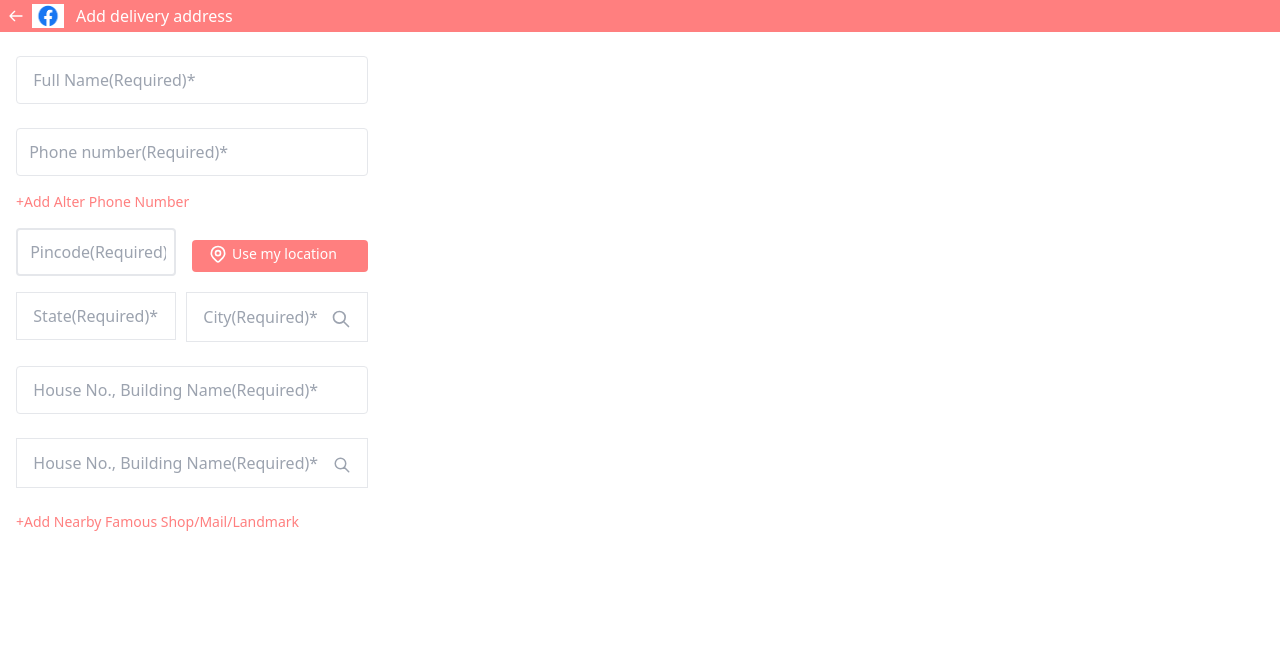
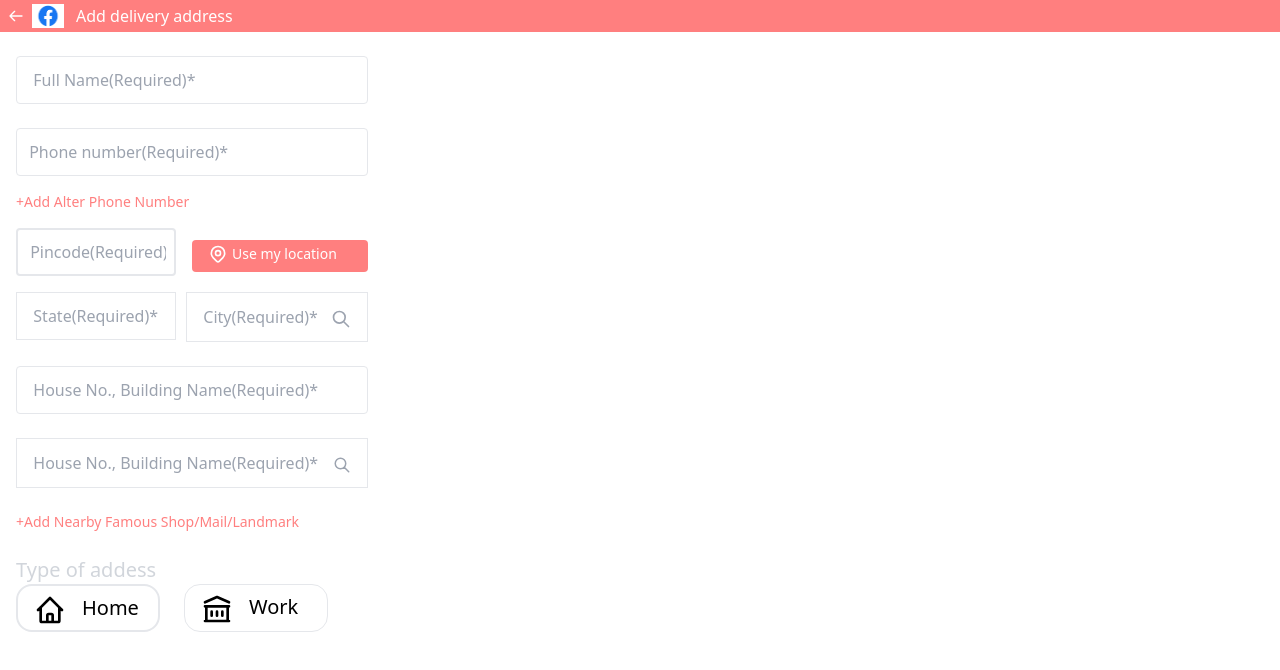
Before and after one commit to 48Squares/webmeds-frontend, a Next.js app: page /address_delivery in a window 1280 px wide. Shown: the top 670 px of the page. Built offline with nearby package versions, Linux system fonts and the light colour scheme.

Commit message:
add_address_delivery

```diff
--- a/pages/address_delivery.js
+++ b/pages/address_delivery.js
@@ -64,6 +64,38 @@ export default function Home() {
         <div className="mt-6">
           <p className="text-regal-blue text-sm">+Add Nearby Famous Shop/Mail/Landmark</p>
         </div>
+        <div className="mt-6">
+          <label className="text-gray-300 text-xl">Type of addess</label>
+        </div>
+
+
+
+        <div className="flex">
+          <div className="  h-12 w-36   flex">
+
+            <button className="text-xl flex border-2 rounded-2xl w-full focus:outline-none">
+              <svg xmlns="http://www.w3.org/2000/svg" className="h-8 w-8 mx-4 mt-2" fill="none" viewBox="0 0 24 24" stroke="currentColor">
+                <path strokeLinecap="round" strokeLinejoin="round" strokeWidth={2} d="M3 12l2-2m0 0l7-7 7 7M5 10v10a1 1 0 001 1h3m10-11l2 2m-2-2v10a1 1 0 01-1 1h-3m-6 0a1 1 0 001-1v-4a1 1 0 011-1h2a1 1 0 011 1v4a1 1 0 001 1m-6 0h6" />
+              </svg>
+              <span className="text-xl mt-2">Home</span>
+
+            </button>
+          </div>
+          <div className="rounded-2xl h-12 w-36  border border-2 mx-6 flex">
+
+            <button className="text-xl flex w-full focus:outline-none rounded-2xl">
+
+              <svg xmlns="http://www.w3.org/2000/svg" className="h-8 w-8 mx-4 mt-2" fill="none" viewBox="0 0 24 24" stroke="currentColor">
+                <path strokeLinecap="round" strokeLinejoin="round" strokeWidth={2} d="M8 14v3m4-3v3m4-3v3M3 21h18M3 10h18M3 7l9-4 9 4M4 10h16v11H4V10z" />
+              </svg>
+              <span className="text-xl mt-2">   Work</span>
+
+            </button>
+
+          </div>
+        </div>
+
+
 
       </div>
     </div>
```
